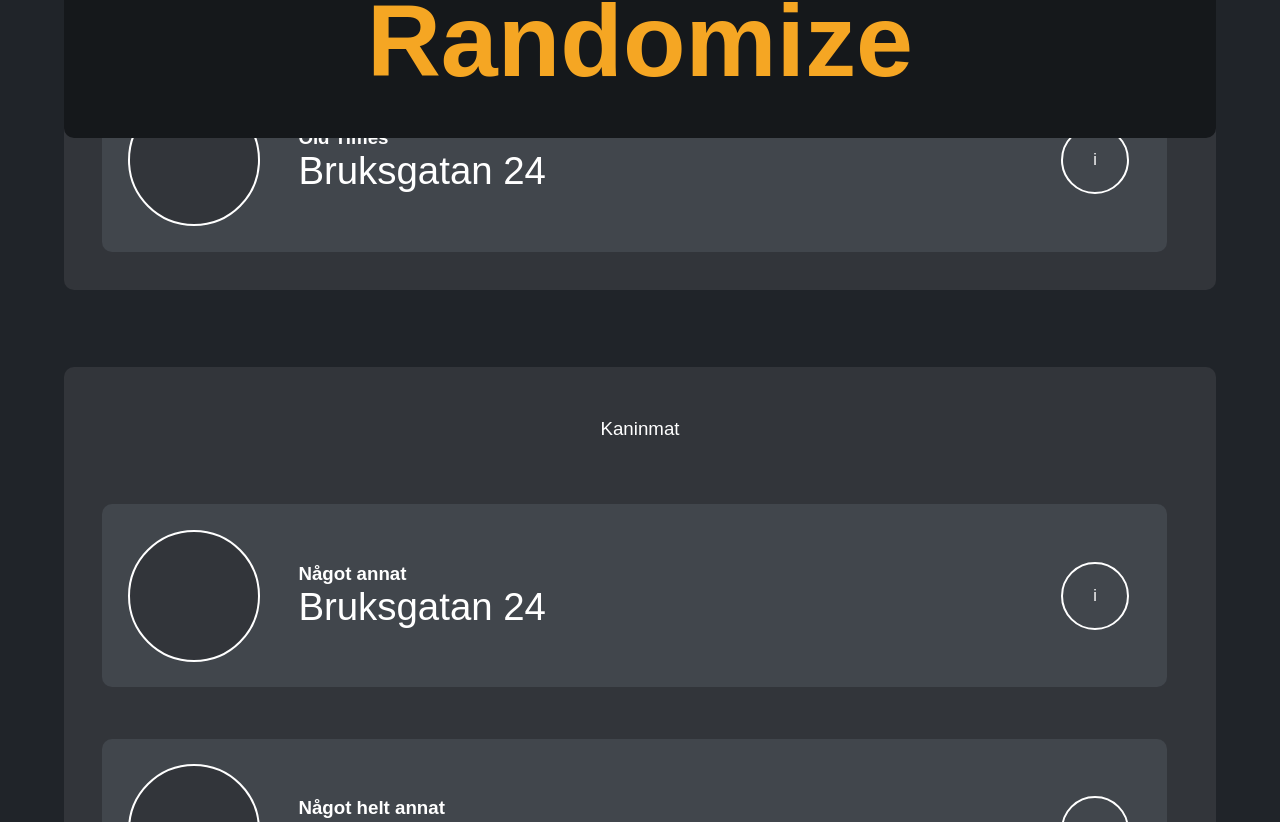
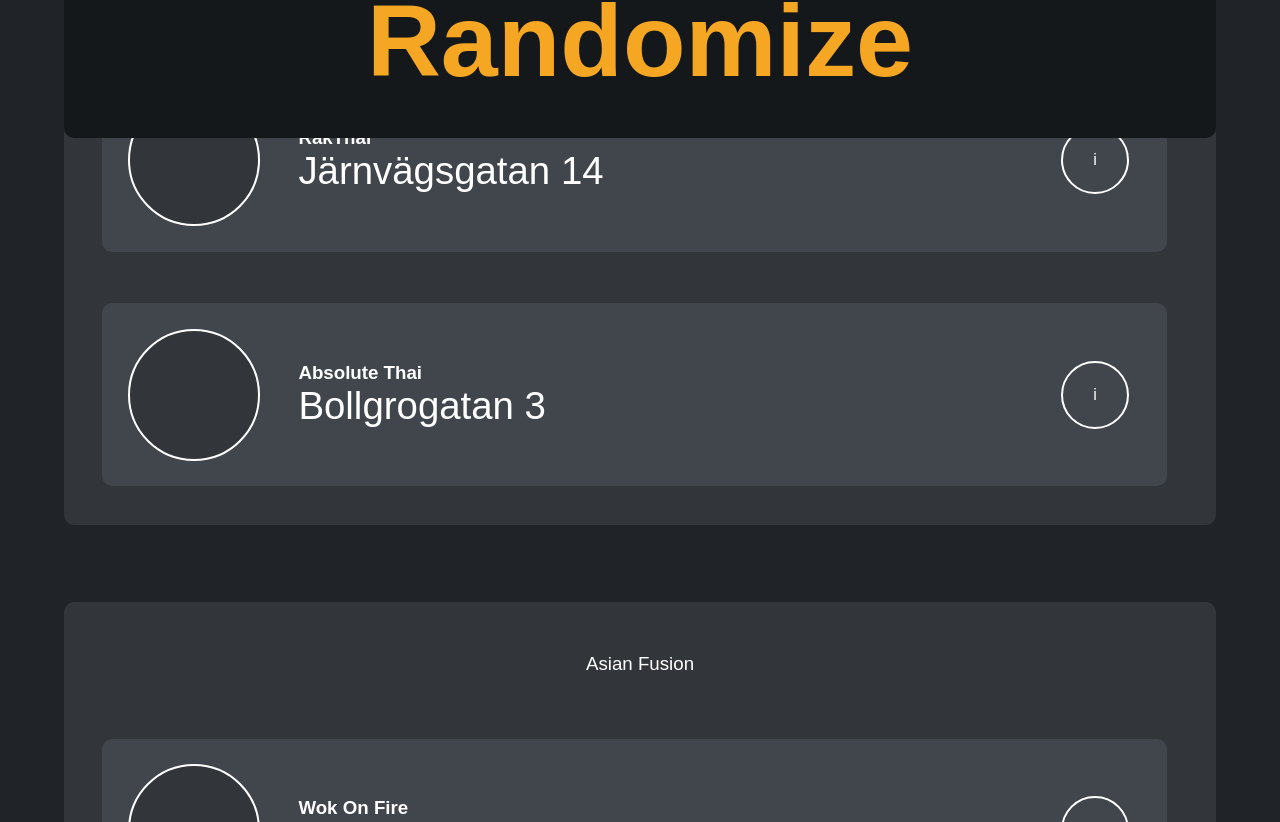
Before and after one commit to Jonte88/matkort, a React (Vite) app in the folder Matkort/: page / in a window 1280 px wide. Shown: the part 598-1420 px from the top of the page. Built offline with nearby package versions, Linux system fonts and the light colour scheme.

Commit message:
Adding more resturants and categories 	modified:   Matkort/src/App.css 	modified:   Matkort/src/App.jsx

```diff
--- a/Matkort/src/App.css
+++ b/Matkort/src/App.css
@@ -1,6 +1,7 @@
 .appContainer {
   margin-left: 5vw;
   width: calc(100% - 10vw);
+  padding-bottom: 25vw;
 }
 .selectionSettings {
   margin-top: 2vw;
--- a/Matkort/src/App.jsx
+++ b/Matkort/src/App.jsx
@@ -6,24 +6,151 @@ function App() {
     {
       id: 1,
       checked: false,
-      name: "Old Times",
-      address: "Bruksgatan 24",
-      category: "Hamburgare",
+      name: "RakThai",
+      address: "Järnvägsgatan 14",
+      category: "Thai",
     },
     {
       id: 2,
       checked: false,
-      name: "Något annat",
-      address: "Bruksgatan 24",
-      category: "Kaninmat",
+      name: "Absolute Thai",
+      address: "Bollgrogatan 3",
+      category: "Thai",
     },
     {
       id: 3,
       checked: false,
-      name: "Något helt annat",
-      address: "En annan gata 24",
-      category: "Kaninmat",
+      name: "Wok On Fire",
+      address: "Bruksgatan 1A",
+      category: "Asian Fusion",
     },
+    {
+      id: 4,
+      checked: false,
+      name: "Koreana",
+      address: "Bruksgatan 30",
+      category: "Korean",
+    },
+    {
+      id: 5,
+      checked: false,
+      name: "Maestro Pizza",
+      address: "Södra Storgatan 16",
+      category: "Pizza",
+    },
+    {
+      id: 6,
+      checked: false,
+      name: "Kebab Kungen",
+      address: "Bollbrogatan 12",
+      category: "Kebab",
+    },
+    {
+      id: 7,
+      checked: false,
+      name: "Shawarma Xpert",
+      address: "Södergatan 15",
+      category: "Middle Eastern",
+    },
+    {
+      id: 8,
+      checked: false,
+      name: "Kebab House",
+      address: "Järnvägsgatan 23",
+      category: "Kebab",
+    },
+    {
+      id: 9,
+      checked: false,
+      name: "McDonalds",
+      address: "Kungstorget 8",
+      category: "Fast Food",
+    },
+    {
+      id: 10,
+      checked: false,
+      name: "Max",
+      address: "Södergatan 15",
+      category: "Fast Food",
+    },
+    {
+      id: 11,
+      checked: false,
+      name: "Cafe Birger",
+      address: "Bollbrogatan 1",
+      category: "Cafe",
+    },
+    {
+      id: 12,
+      checked: false,
+      name: "Sweet House Cafe",
+      address: "Södergatan 18",
+      category: "Cafe",
+    },
+    {
+      id: 13,
+      checked: false,
+      name: "Evas Cafe",
+      address: "Nedre Nytorgsgatan 26",
+      category: "Cafe",
+    },
+    {
+      id: 14,
+      checked: false,
+      name: "Wayne's Coffee",
+      address: "Södergatan 30",
+      category: "Cafe",
+    },
+    {
+      id: 15,
+      checked: false,
+      name: "Subway",
+      address: "Möllegränden 2",
+      category: "Sandwiches",
+    },
+    {
+      id: 16,
+      checked: false,
+      name: "Old Times",
+      address: "Bruksgatan 24",
+      category: "Everything",
+    },
+    {
+      id: 17,
+      checked: false,
+      name: "Sugoi",
+      address: "Järnvägsgatan 9",
+      category: "Sushi",
+    },
+    {
+      id: 18,
+      checked: false,
+      name: "Taco Bar",
+      address: "Södergatan 11",
+      category: "Mexican",
+    },
+    {
+      id: 19,
+      checked: false,
+      name: "Libanesisk Resturang",
+      address: "Carl Crooks Gata 46",
+      category: "Everything",
+    },
+    {
+      id: 20,
+      checked: false,
+      name: "Pastastationen",
+      address: "Knutpunkten 70",
+      category: "Pasta",
+    },
+    {
+      id: 21,
+      checked: false,
+      name: "Resturang Celina",
+      address: "Carl Crooks Gata 49",
+      category: "Everything",
+    },
+
     // Add more checkbox objects if needed
   ]);
 
@@ -98,7 +225,7 @@ function App() {
           ))}
         </div>
         <div className="randomizeBtn">
-          <h2>Randomize</h2>
+          <h2 onClick={console.log(checkboxes)}>Randomize</h2>
         </div>
       </div>
     </>
```
